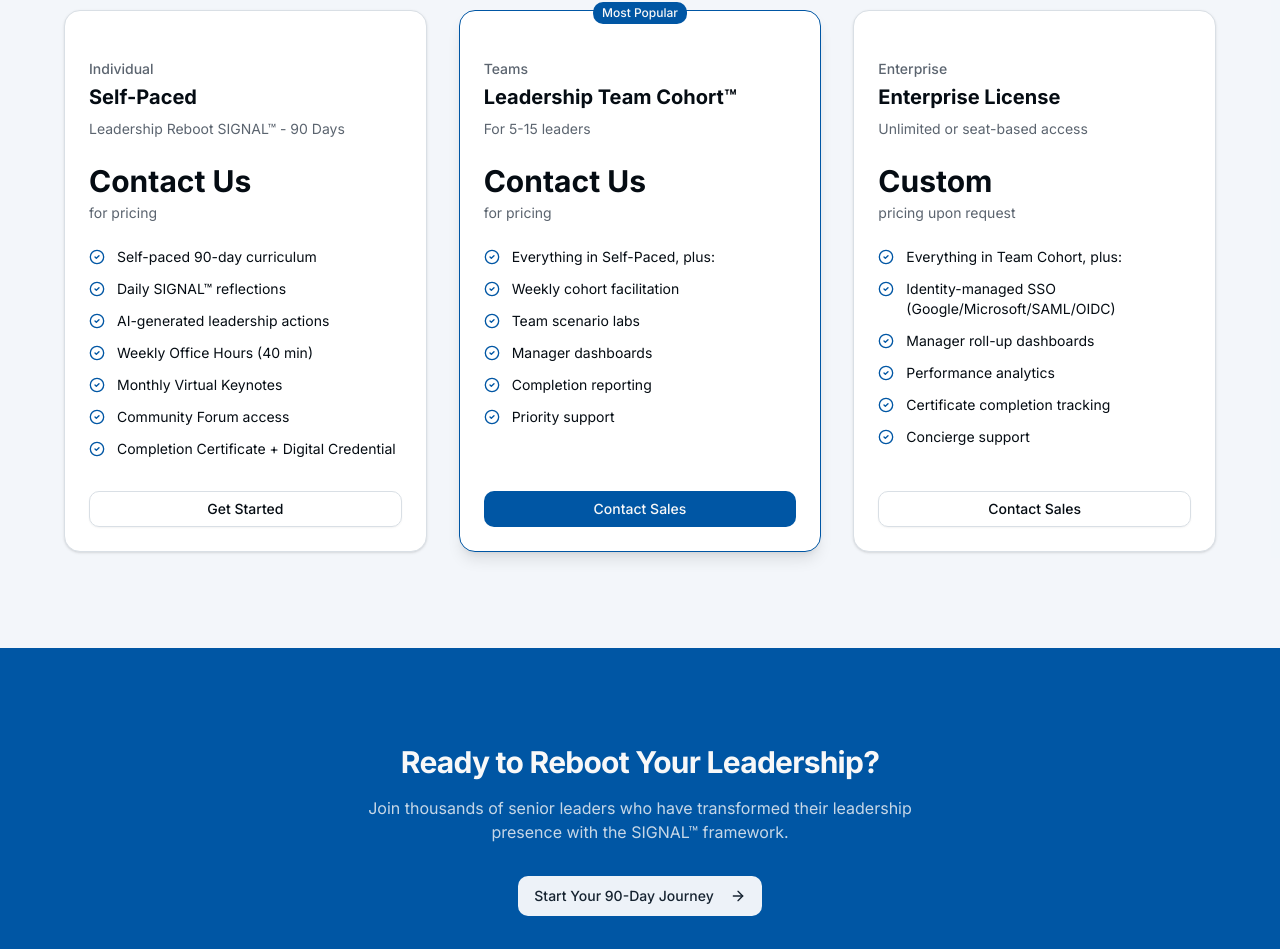
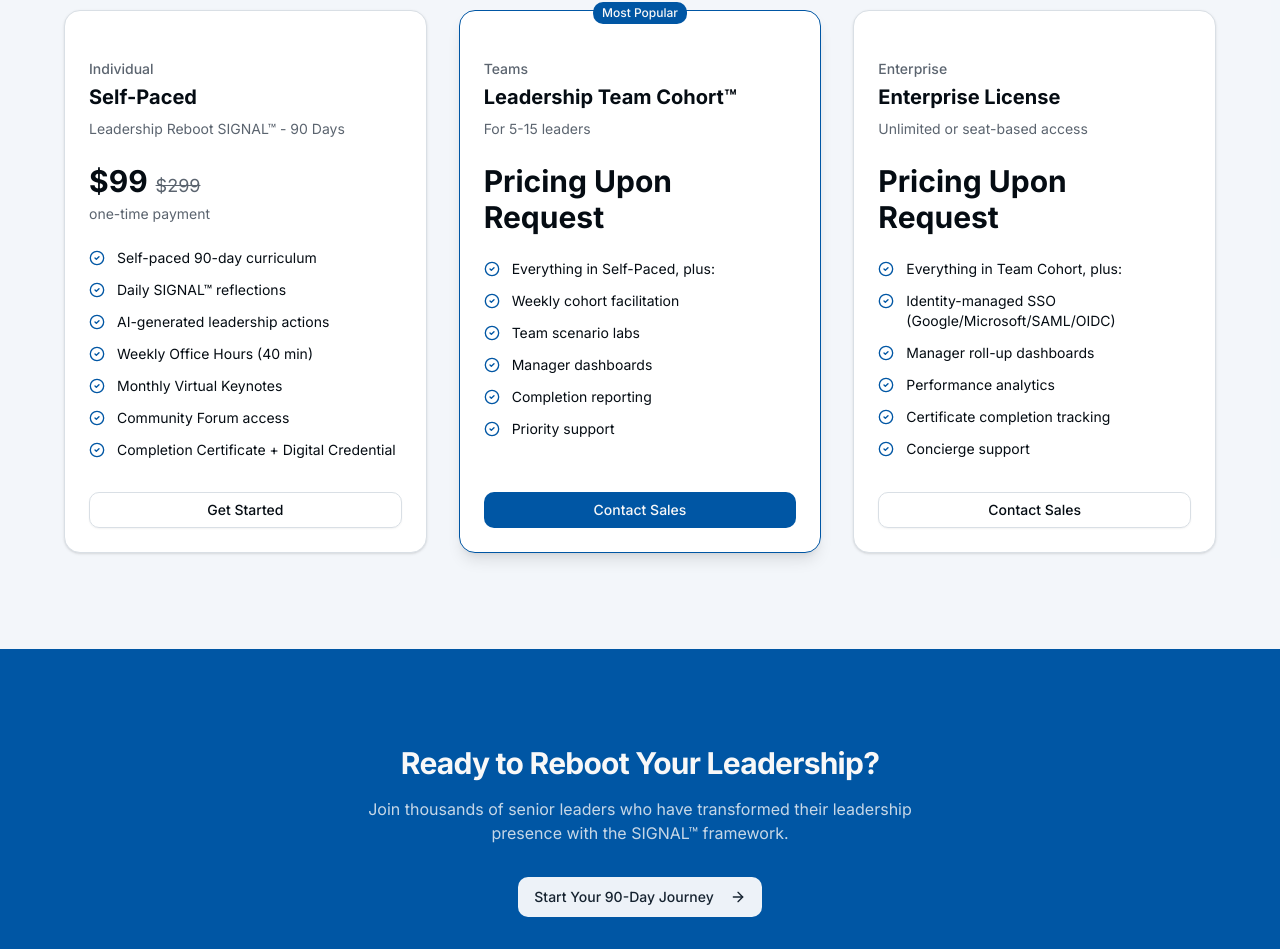
Before and after one commit to tdevakiruba/v0-leadership-connect-v2, a Next.js app: page / in a window 1280 px wide. Shown: the part 3507-4456 px from the top of the page. Built offline with nearby package versions, Linux system fonts and the light colour scheme.

Commit message:
feat: update pricing section with new structure
Show new Self-Paced price and remove old Team pricing.

Co-authored-by: null <145204751+tdevakiruba@users.noreply.github.com>

```diff
--- a/app/page.tsx
+++ b/app/page.tsx
@@ -275,8 +275,11 @@ export default function LandingPage() {
                   </p>
                 </div>
                 <div className="mb-6">
-                  <span className="text-3xl font-bold">Contact Us</span>
-                  <p className="text-sm text-muted-foreground mt-1">for pricing</p>
+                  <div className="flex items-baseline gap-2">
+                    <span className="text-3xl font-bold">$99</span>
+                    <span className="text-lg text-muted-foreground line-through">$299</span>
+                  </div>
+                  <p className="text-sm text-muted-foreground mt-1">one-time payment</p>
                 </div>
                 <ul className="space-y-3 mb-8 flex-1">
                   {[
@@ -316,8 +319,7 @@ export default function LandingPage() {
                   </p>
                 </div>
                 <div className="mb-6">
-                  <span className="text-3xl font-bold">Contact Us</span>
-                  <p className="text-sm text-muted-foreground mt-1">for pricing</p>
+                  <span className="text-3xl font-bold">Pricing Upon Request</span>
                 </div>
                 <ul className="space-y-3 mb-8 flex-1">
                   {[
@@ -353,8 +355,7 @@ export default function LandingPage() {
                   </p>
                 </div>
                 <div className="mb-6">
-                  <span className="text-3xl font-bold">Custom</span>
-                  <p className="text-sm text-muted-foreground mt-1">pricing upon request</p>
+                  <span className="text-3xl font-bold">Pricing Upon Request</span>
                 </div>
                 <ul className="space-y-3 mb-8 flex-1">
                   {[
```
